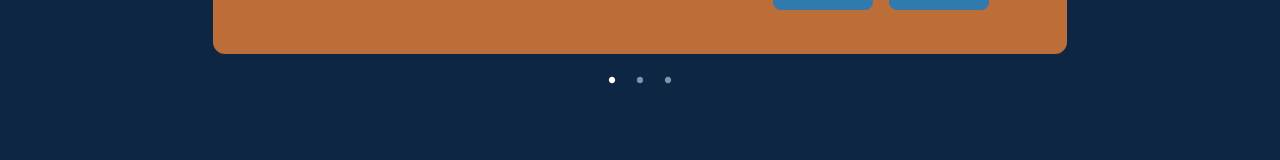
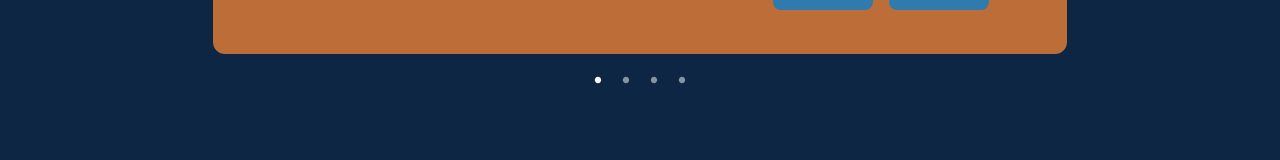
Before and after one commit to Firosmalik000/portofolio-2, a React (Vite) app: page / in a window 1280 px wide. Shown: the part 2676-2836 px from the top of the page. Built offline with nearby package versions, Linux system fonts and the light colour scheme.

Commit message:
tambahkan project ke 4

```diff
--- a/src/fragment/slider.jsx
+++ b/src/fragment/slider.jsx
@@ -2,6 +2,7 @@ import React, { useState } from 'react';
 import project1 from '../assets/project.png';
 import project2 from '../assets/2.png';
 import project3 from '../assets/3.png';
+import project4 from '../assets/quran.png';
 import { BsChevronCompactLeft, BsChevronCompactRight } from 'react-icons/bs';
 import { RxDotFilled } from 'react-icons/rx';
 
@@ -54,7 +55,13 @@ const Slider = () => {
       live: 'https://shoper-firos.netlify.app/',
       description: `The concluding eduwork assignment developed with the MERN stack features a simple e-commerce system, including authentication, orders, carts, and invoices. Yet to integrate a payment gateway and deploy the backend.`,
     },
-    // Tambahkan proyek lain jika ada
+    {
+      src: project4,
+      title: 'Simple E-Commerce',
+      github: 'https://github.com/Firosmalik000/simple-quran-using-redux',
+      live: 'https://simple-quran-web.netlify.app/',
+      description: `I have developed an e-Quran application utilizing an open API provided by https://equran.id/apidev. For state management, I opted for Redux Toolkit to delve deeper into its functionalities and enhance my understanding.`,
+    },
   ];
 
   const totalSlides = projects.length;
```
Also changed, not shown: src/assets/quran.png (added).
